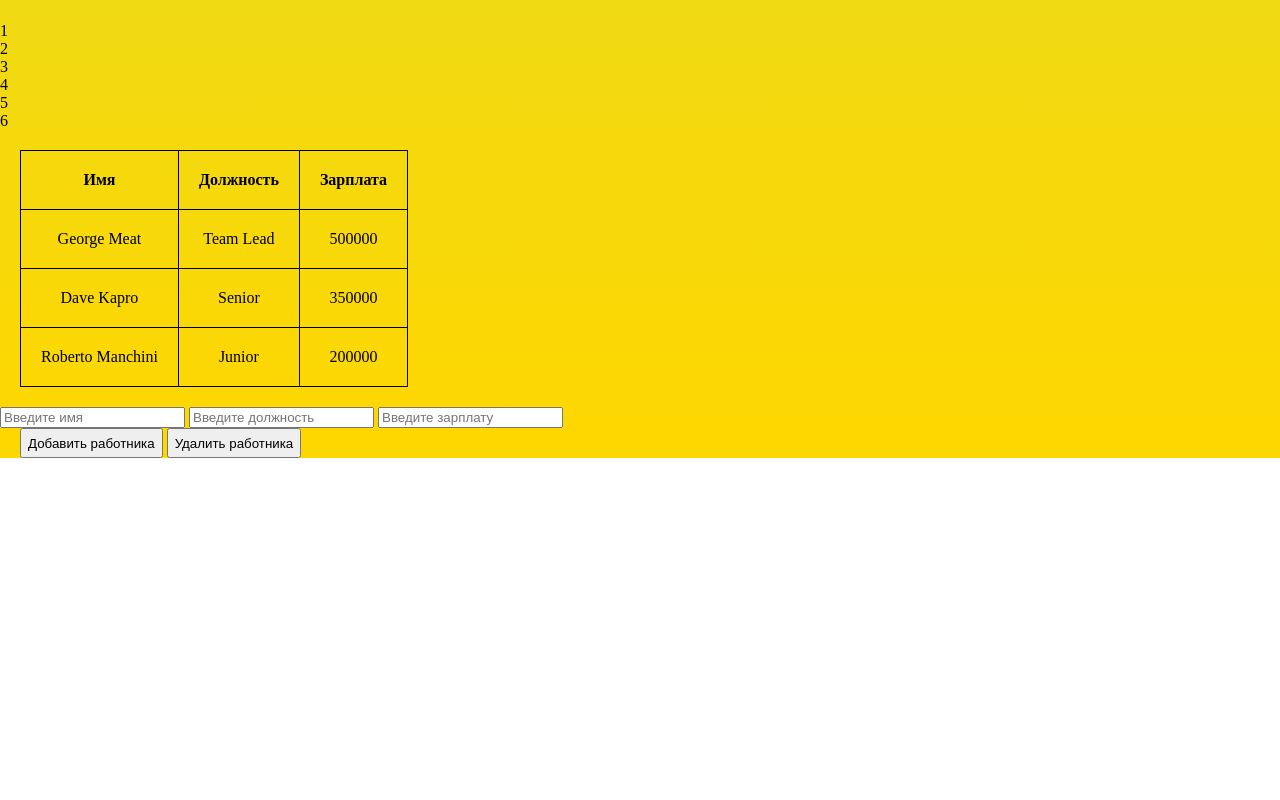
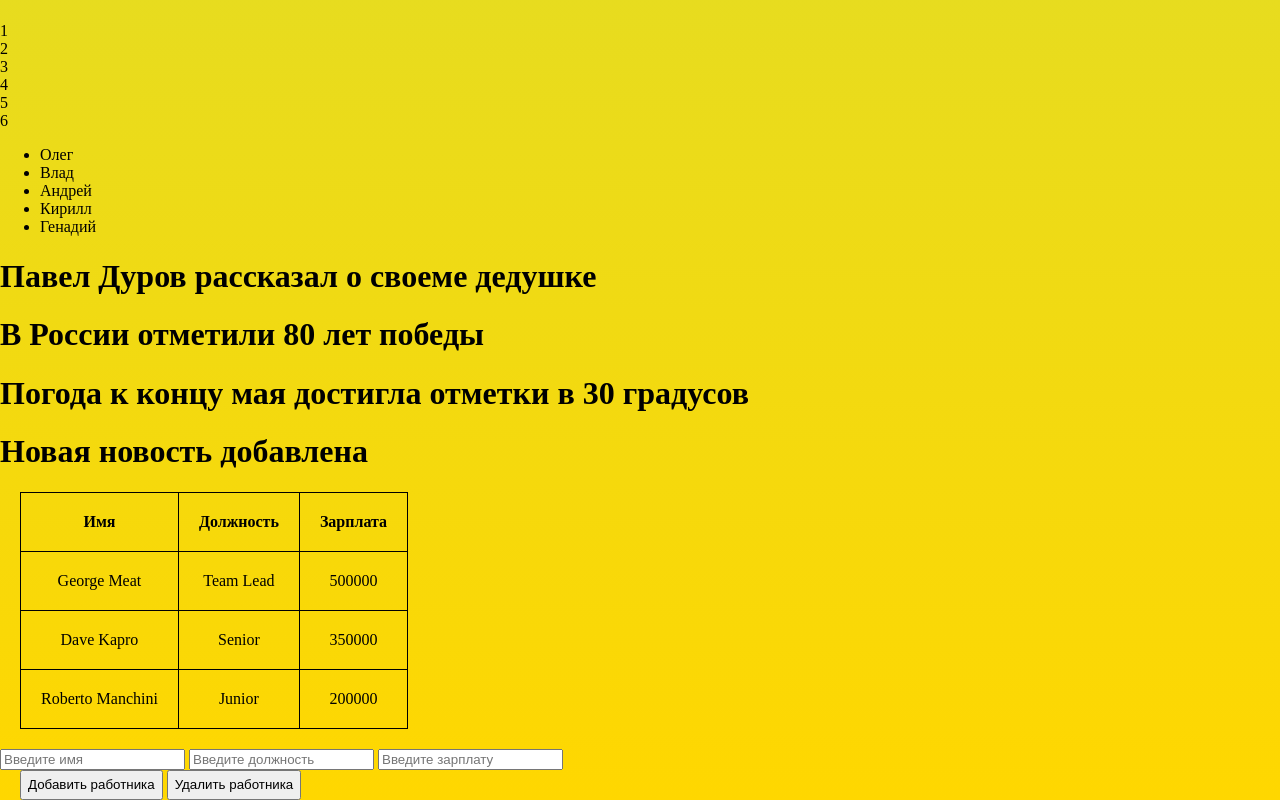
Before and after one commit to Viktor-Gold/TypeScript, a website built with Vite: page index.html in a window 1280 px wide. Shown: the part 2929-3729 px from the top of the page. Before the commit the page ends 3387 px from the top, so only its background shows below. Built offline with nearby package versions, Linux system fonts and the light colour scheme.

Commit message:
DZ 26.05

```diff
--- a/index.html
+++ b/index.html
@@ -209,6 +209,9 @@
   <div class="num">6</div>
 </div>
 
+<div id="task1"></div>
+<div id="task2"></div>
+
 
 <table id="tableStuf">
   <tr>
--- a/src/main.ts
+++ b/src/main.ts
@@ -4131,6 +4131,99 @@
 
 
 //! Home Work
+//!Задание 1
+//! Реализуйте класс ExtentedArray, унаследовав его от стандартного класса Array и добавив следующие методы:
+//! ■ метод getString(separator) – для получения строки со
+//! всеми элементами массива, перечисленными через указанный разделитель: запятая, тире, пробел и т. д.;
+//! ■ метод getHtml(tagName) – для получения строки с html
+//! кодом, где каждый элемент массива будет обернут в указанный тег (учтите, если указывается тег li, то все элементы дополнительно необходимо обернуть в ul).
+//! Создайте объект класса ExtentedArray, заполните его данными и выведите на экран результаты работы методов getString()
+//! и getHtml().
+let task1 = document.querySelector('#task1') as HTMLDivElement
+let arr = ['Олег', "Влад", "Андрей", "Кирилл", "Генадий"]
+class Array {
+    massive
+    constructor(massive:any[]) {
+        this.massive = massive
+    }
+    getString(symbol:string) {
+        console.log(this.massive.join(symbol));
+
+    }
+    getHtml(tag:string) {
+        let accLi = ''
+        if (tag == 'li') {
+            for (let i = 0; i < this.massive.length; i++) {
+                accLi += `<${tag}>${this.massive[i]}</${tag}>`
+            }
+            task1.innerHTML = `<ul>
+            ${accLi}
+            </ul>`
+        }
+        else {
+            for (let i = 0; i < this.massive.length; i++) {
+                task1.innerHTML += `<${tag}>${this.massive[i]}</${tag}>`
+            }
+        }
+    }
+}
+
+let extArr = new Array(arr)
+extArr.getString(': ')
+extArr.getHtml('li')
+
+//! Задание 2
+//! Реализовать класс, описывающий новостную ленту.
+//! Класс должен содержать:
+//! ■ массив новостей;
+//! ■ get-свойство, которое возвращает количество новостей;
+//! ■ метод для вывода на экран всех новостей;
+//! ■ метод для добавления новости;
+//! ■ метод для удаления новости;
+//! ■ метод для сортировки новостей по дате (от последних новостей до старых);
+//! ■ метод для поиска новостей по тегу (возвращает массив
+//! новостей, в которых указан переданный в метод тег).
+//! Продемонстрировать работу написанных методов.
+let task2 = document.querySelector('#task2') as HTMLDivElement
+let arrayNews = ['Павел Дуров рассказал о своеме дедушке', "В России отметили 80 лет победы",
+    "Погода к концу мая достигла отметки в 30 градусов"]
+class newsList {
+    massive
+    constructor(massive:any[]) {
+        this.massive = massive
+    }
+
+    get lengthNews() : string { // Количество новостей
+        return `Количество новостей в списке: ${this.massive.length}`
+    }
+
+    getNews(){ // Вывод новостей на экран
+        for (let i = 0; i < this.massive.length; i++) {
+            task2.innerHTML += `<h1>${this.massive[i]}</h1>`
+        }
+    }
+
+    pushNews(news:string){ // Добавление новости
+        console.log(this.massive.push(news));
+    }
+
+    deletNews() { // Удаление новости
+        this.massive.pop()
+        console.log("Последняя новость удалена!");
+
+    }
+
+}
+
+let news = new newsList(arrayNews)
+console.log(news.lengthNews); // Количество новостей
+news.pushNews("Новая новость добавлена")
+news.pushNews("Новая новость добавлена") // Добавление новости
+news.deletNews() // Удаление новости
+news.getNews() // Вывод новостей на экран
+
+
+
 //! Task 3
 let tableStuf = document.querySelector('#tableStuf') as HTMLTableElement
 class Employee {
```
